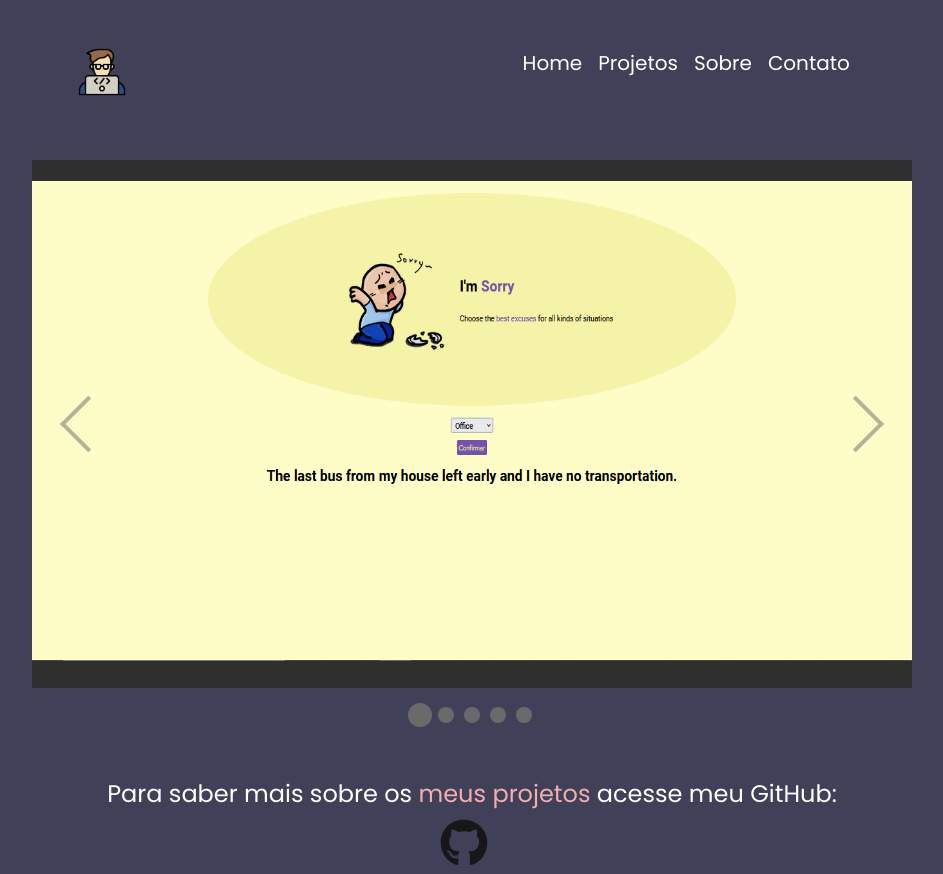
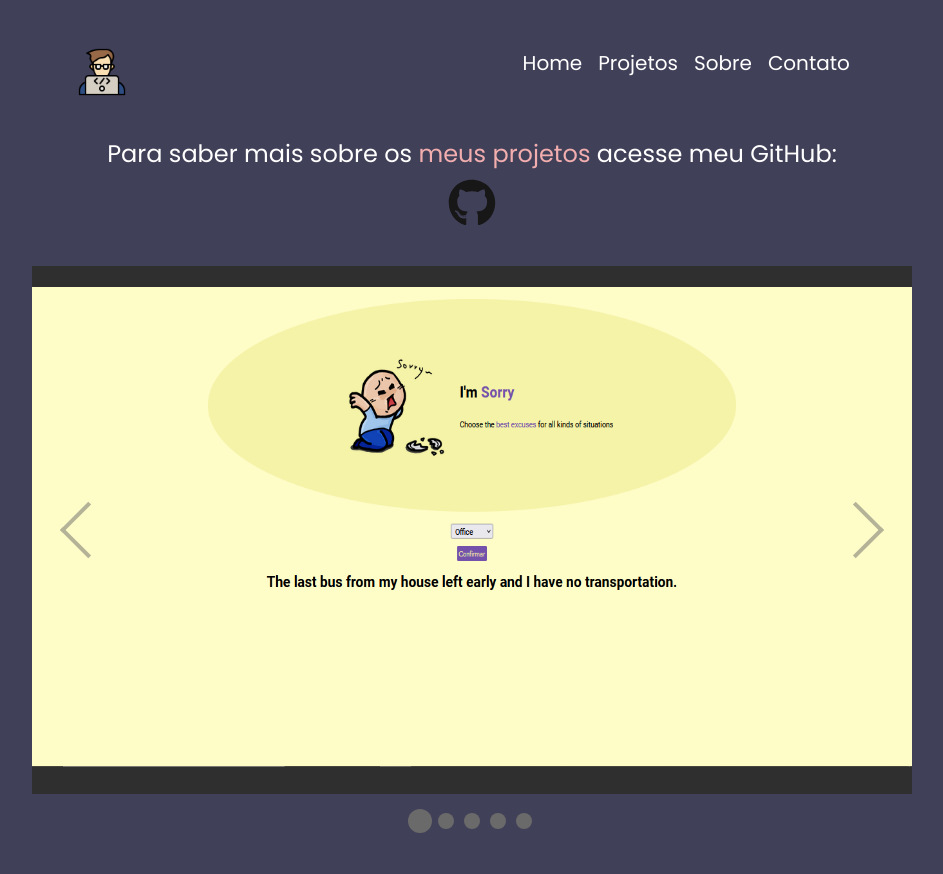
Before and after one commit to MarcelFeo/portfolio-react, a React (Create React App) app: page /projects in a window 1280 px wide. Shown: the whole page, without its empty margins (168-1111 px from the left). After the commit the page ends 834 px from the top, so only its background shows below. Built offline with nearby package versions, Linux system fonts and the light colour scheme.

Commit message:
atualizando o componente projects

```diff
--- a/src/components/Projects/index.js
+++ b/src/components/Projects/index.js
@@ -10,6 +10,10 @@ export default function Projects() {
   return (
     <>
       <Header />
+
+      <div><Text>Para saber mais sobre os <span>meus projetos</span> acesse meu GitHub:</Text></div>
+
+      <GitHubContainer><SocialLink href="https://github.com/MarcelFeo" target="_blank" rel="noopener"><GithubLogo /></SocialLink></GitHubContainer>
 
       <Container>
         <AwesomeSlider>
@@ -30,10 +34,6 @@ export default function Projects() {
           </ImgContainer>
         </AwesomeSlider>
       </Container>
-
-      <div><Text>Para saber mais sobre os <span>meus projetos</span> acesse meu GitHub:</Text></div>
-
-      <GitHubContainer><SocialLink href="https://github.com/MarcelFeo" target="_blank" rel="noopener"><GithubLogo /></SocialLink></GitHubContainer>
     </>
   )
 }
--- a/src/components/Projects/styles.js
+++ b/src/components/Projects/styles.js
@@ -45,7 +45,7 @@ export const ImageApp = styled.img`
 `;
 
 export const Text = styled.p`
-    margin-top: 5rem;
+    margin-top: -7rem;
     text-align: center;
     padding: 0.5rem;
 
@@ -66,8 +66,6 @@ const iconCSS = css`
     fill: #171717;
     flex-shrink: 0;
 
-    margin-right: 1rem;
-
     transition: all 0.5s;
 
     &:hover {
@@ -82,4 +80,5 @@ export const GithubLogo = styled(FaGithub)`${iconCSS}`;
 export const GitHubContainer = styled.div`
     display: flex;
     justify-content: center;
+    margin-bottom: 7rem;
 `;
```
